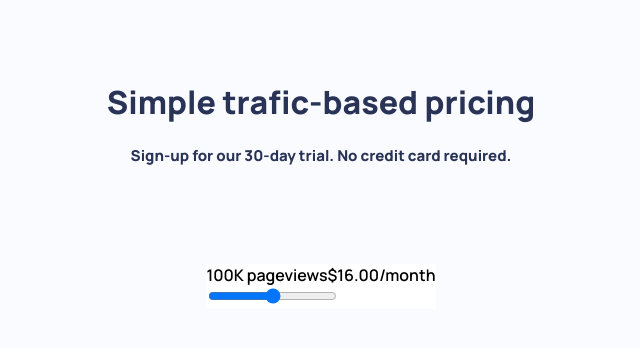
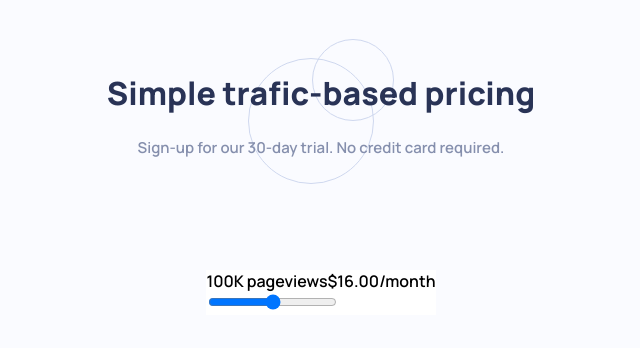
Before and after one commit to Vernacci/interactive-pricing-component, a Vue app: page / in a window 1280 px wide. Shown: the top 348 px of the page, without its empty margins (319-959 px from the left). Built offline with nearby package versions, Linux system fonts and the light colour scheme.

Commit message:
update css

```diff
--- a/src/components/Header.vue
+++ b/src/components/Header.vue
@@ -4,20 +4,25 @@ import { ref } from 'vue';
 
 <template>
   <header>
-    <h1>Simple trafic-based pricing</h1>
-    <h4>Sign-up for our 30-day trial. No credit card required.</h4>
+    <h1 class="title">Simple trafic-based pricing</h1>
+    <p class="sub-title">
+      Sign-up for our 30-day trial. No credit card required.
+    </p>
   </header>
 </template>
 
 <style>
 header {
   text-align: center;
-  margin-top: 80px;
+  margin-top: 30px;
   color: var(--dark-blue);
   background-color: var(--bg-white);
+  background: url('../images/pattern-circles.svg') no-repeat center;
+  padding: 20px;
 }
 
-header h4 {
-  font-size: 15px;
+.sub-title {
+  font-size: 0.9375rem;
+  color: var(--gray-blue);
 }
 </style>
```
